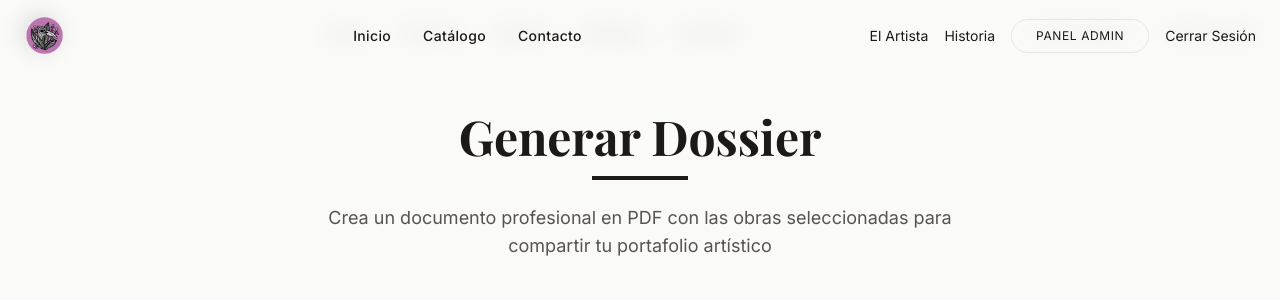
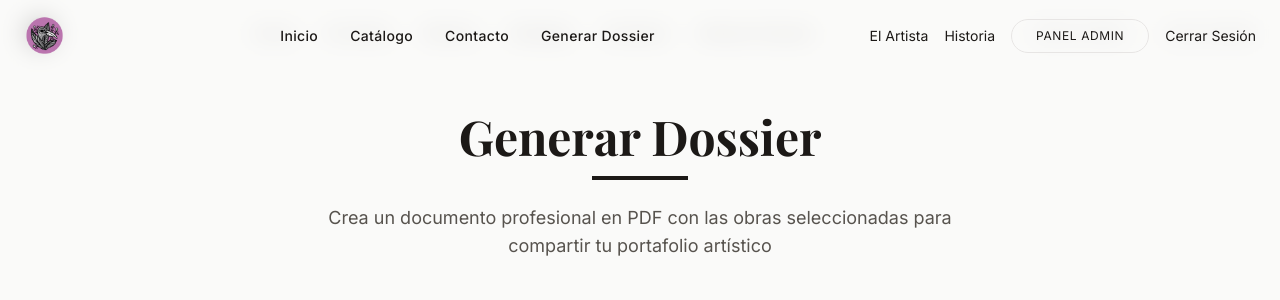
Before and after one commit to joakom41/CristianErre_WebArt, a Django app: page /dossier/crear/ in a window 1280 px wide. Shown: the top 300 px of the page. Run offline with Django 5.2, Linux system fonts and the light colour scheme; a user stored in the database is signed in; data comes from the database, SQL or seed files in the repository; both versions use the stored data as it was after the commit; some libraries are stand-ins or nearby versions.

Commit message:
generar dosser normal user

```diff
--- a/core/templates/core/base.html
+++ b/core/templates/core/base.html
@@ -80,6 +80,7 @@
             <a href="{% url 'home' %}#history" class="hover:text-stone-600 transition-colors">Historia</a>
             <a href="{% url 'catalogo:lista_obras' %}" class="hover:text-stone-600 transition-colors">Catálogo</a>
             <a href="{% url 'contacto' %}" class="hover:text-stone-600 transition-colors">Contacto</a>
+            <a href="{% url 'dossier:crear_dossier' %}" class="hover:text-stone-600 transition-colors">Generar Dossier</a>
         </div>
 
         <div class="flex items-center gap-4">
@@ -113,6 +114,7 @@
             <a href="{% url 'home' %}" class="hover:text-stone-600 transition-colors">Inicio</a>
             <a href="{% url 'catalogo:lista_obras' %}" class="hover:text-stone-600 transition-colors">Catálogo</a>
             <a href="{% url 'contacto' %}" class="hover:text-stone-600 transition-colors">Contacto</a>
+            <a href="{% url 'dossier:crear_dossier' %}" class="hover:text-stone-600 transition-colors">Generar Dossier</a>
         </div>
         <div class="flex items-center gap-4">
             <a href="{% url 'bio' %}" class="hidden md:block text-sm hover:text-stone-600 transition-colors">El
--- a/dossier/templates/dossier/crear_dossier.html
+++ b/dossier/templates/dossier/crear_dossier.html
@@ -106,7 +106,7 @@
                 <button type="submit" class="w-full sm:w-auto bg-stone-900 text-white px-12 py-4 rounded-full font-medium hover:bg-stone-800 transition-all duration-300 shadow-lg hover:shadow-xl uppercase tracking-wider text-sm">
                     Generar PDF
                 </button>
-                <a href="{% url 'admin_panel' %}" class="w-full sm:w-auto border-2 border-stone-300 text-stone-700 px-12 py-4 rounded-full font-medium hover:bg-stone-100 transition-all duration-300 uppercase tracking-wider text-sm text-center">
+                <a href="{% url 'home' %}" class="w-full sm:w-auto border-2 border-stone-300 text-stone-700 px-12 py-4 rounded-full font-medium hover:bg-stone-100 transition-all duration-300 uppercase tracking-wider text-sm text-center">
                     Cancelar
                 </a>
             </div>
--- a/dossier/views.py
+++ b/dossier/views.py
@@ -1,12 +1,11 @@
 from django.shortcuts import render, redirect, get_object_or_404
-from django.contrib.admin.views.decorators import staff_member_required
+"""Vistas de dossier accesibles para todos los usuarios."""
 from django.http import HttpResponse
 from django.template.loader import render_to_string
 from .forms import DossierForm
 from .models import Dossier, DossierObra
 from catalogo.models import Obra
 
-@staff_member_required
 def crear_dossier(request):
     """Vista para crear y generar el dossier"""
     if request.method == 'POST':
@@ -47,7 +46,6 @@ def crear_dossier(request):
     })
 
 
-@staff_member_required
 def generar_pdf(request, dossier_id):
     """Genera el PDF del dossier o descarga HTML si WeasyPrint no está disponible"""
     dossier = get_object_or_404(Dossier, id=dossier_id)
```
Also changed, not shown: db.sqlite3.
